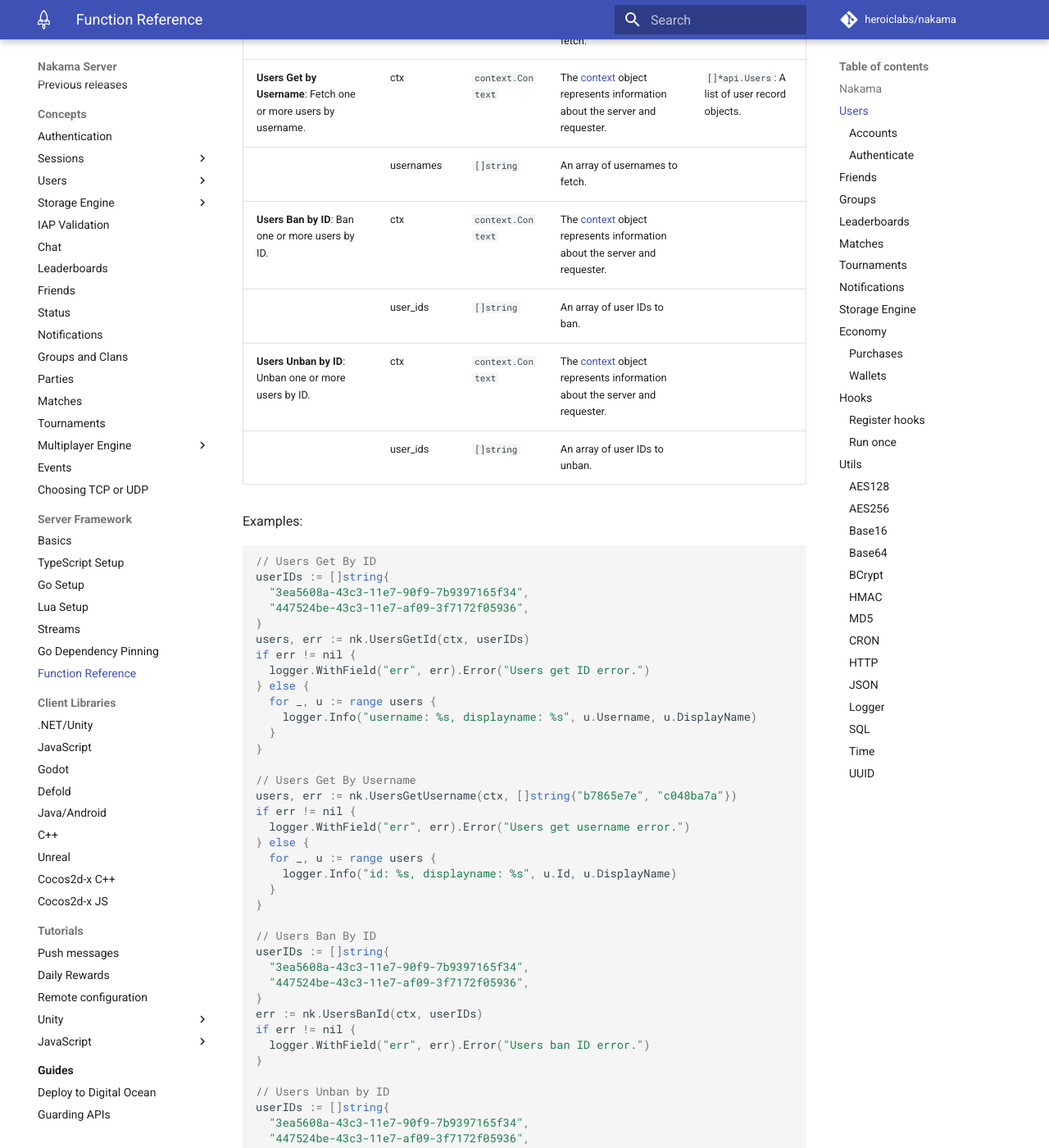
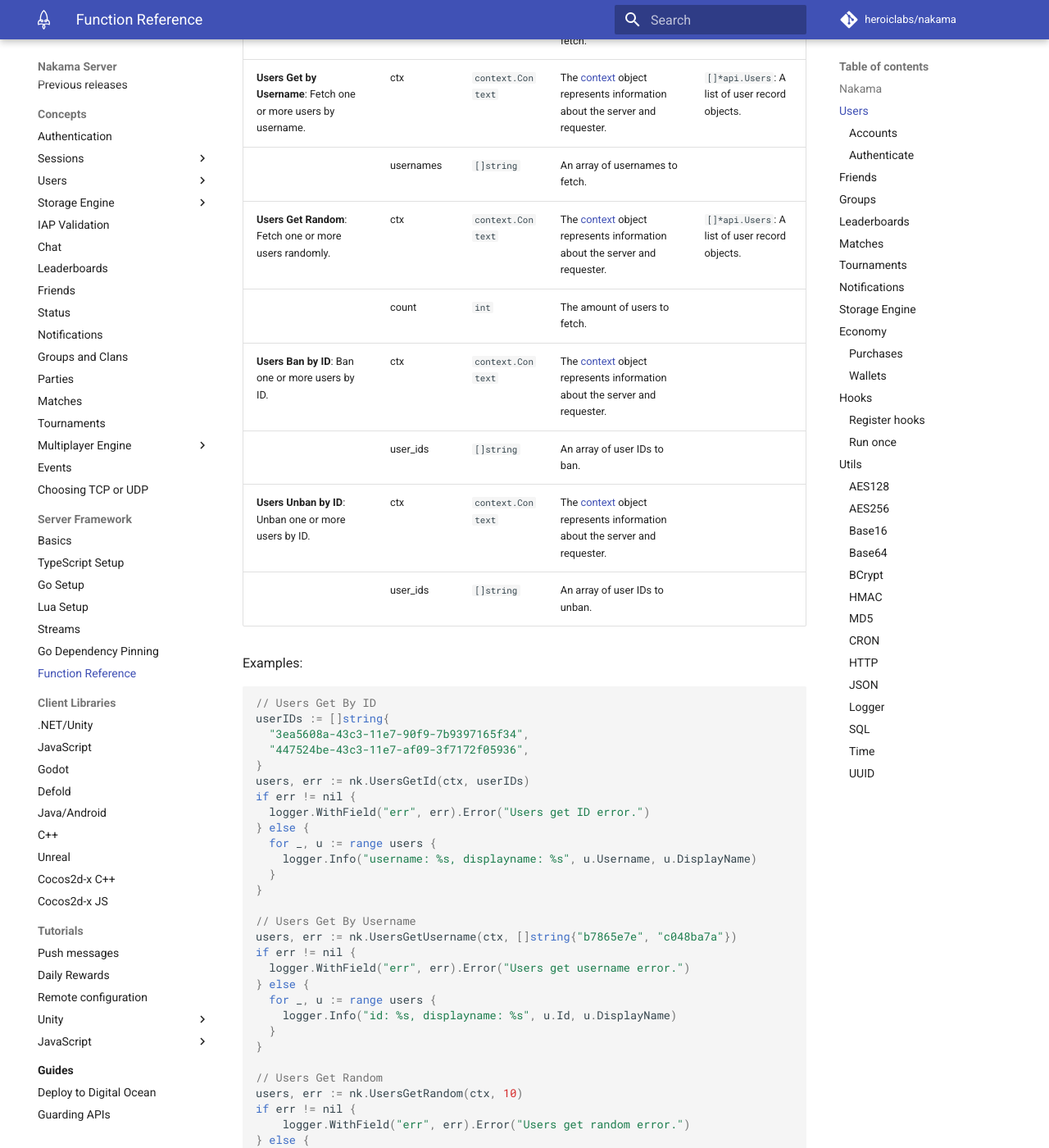
Before and after one commit to heroiclabs/nakama-docs, an MkDocs documentation site: the page built from docs/nakama/server-framework/function-reference.md, in a window 1280 px wide and 1400 px high, scrolled down 1048 px. Shown: the whole window at 82% size. Built offline with MkDocs 1.6.1 and Material for MkDocs 9.7.7, drawn with Linux system fonts in a browser that asks for light colours; comment, search, counter and statistics services are not loaded.

Commit message:
Copy over UserGetRandom API docs

```diff
--- a/docs/nakama/server-framework/function-reference.md
+++ b/docs/nakama/server-framework/function-reference.md
@@ -39,6 +39,8 @@
     | | user_ids | `[]string` | An array of user IDs to fetch. |
     | **Users Get by Username**: Fetch one or more users by username. | ctx | `context.Context` | The [context](basics.md#register-hooks) object represents information about the server and requester. | `[]*api.Users`: A list of user record objects. |
     | | usernames | `[]string` | An array of usernames to fetch. |
+    | **Users Get Random**: Fetch one or more users randomly. | ctx | `context.Context` | The [context](basics.md#register-hooks) object represents information about the server and requester. | `[]*api.Users`: A list of user record objects. |
+    | | count | `int` | The amount of users to fetch. |
     | **Users Ban by ID**: Ban one or more users by ID. | ctx | `context.Context` | The [context](basics.md#register-hooks) object represents information about the server and requester. |
     | | user_ids | `[]string` | An array of user IDs to ban. |
     | **Users Unban by ID**: Unban one or more users by ID. | ctx | `context.Context` | The [context](basics.md#register-hooks) object represents information about the server and requester. |
@@ -70,6 +72,16 @@
       }
     }
 
+    // Users Get Random
+    users, err := nk.UsersGetRandom(ctx, 10)
+    if err != nil {
+        logger.WithField("err", err).Error("Users get random error.")
+    } else {
+      for _, u := range users {
+        logger.Info("id: %s, displayname: %s", u.Id, u.DisplayName)
+      }
+    }
+
     // Users Ban By ID
     userIDs := []string{
       "3ea5608a-43c3-11e7-90f9-7b9397165f34",
@@ -96,6 +108,7 @@
     |-|-|-|-|-|
     | **Users Get by ID**: Fetch one or more users by ID. | user_ids | `table` | A table of user IDs to fetch. | `table`: A list of user record objects. |
     | **Users Get by Username**: Fetch one or more users by username. | usernames | `table` | A table of usernames to fetch. | `table`: A list of user record objects. |
+    | **Users Get Random**: Fetch one or more users randomly. | count | `int` | The amount of users to fetch. | `table`: A list of user record objects. |
     | **Users Ban by ID**: Ban one or more users by ID. | user_ids | `table` | A table of user IDs to Ban. |
     | **Users Unban by ID**: Unban one or more users by ID. | user_ids | `table` | A table of user IDs to unban. |
 
@@ -122,6 +135,14 @@
       nk.logger_info(message)
     end
 
+    -- Users Get Random
+    local users = nk.users_get_random(100)
+    for _, u in ipairs(users)
+    do
+      local message = string.format("id: %q, displayname: %q", u.user_id, u.display_name)
+      nk.logger_info(message)
+    end
+
     -- Users Ban By ID
     local user_ids = {
       "3ea5608a-43c3-11e7-90f9-7b9397165f34",
@@ -142,6 +163,7 @@
     |-|-|-|-|-|
     | **Users Get by ID**: Fetch one or more users by ID. | user_ids | `string[]` | An array of user IDs to fetch. | `nkruntime.User[]`: A list of user record objects. |
     | **Users Get by Username**: Fetch one or more users by username. | usernames | `string[]` | An array of username to fetch. | `nkruntime.User[]`: A list of user record objects. |
+    | **Users Get Random**: Fetch one or more users randomly. | count | `int` | The amount of users to fetch. | `nkruntime.User[]`: A list of user record objects. |
     | **Users Ban by ID**: Ban one or more users by ID. | user_ids | `string[]` | An array of user IDs to ban. |
     | **Users Unban by ID**: Unban one or more users by ID. | user_ids | `string[]` | An array of user IDs to unban. |
 
@@ -169,6 +191,18 @@
     let users: nkruntime.Users[] = [];
     try {
         users = nk.usersGetUsername(usernamees);
+    } catch (error) {
+        // Handle error
+    }
+
+    users.forEach(u => {
+        logger.info('d: %q, displayname: %q', u.userId, u.displayName);
+    })
+
+    // Users Get Random
+    let users: nkruntime.Users[] = [];
+    try {
+        users = nk.usersGetRandom(100);
     } catch (error) {
         // Handle error
     }
```
